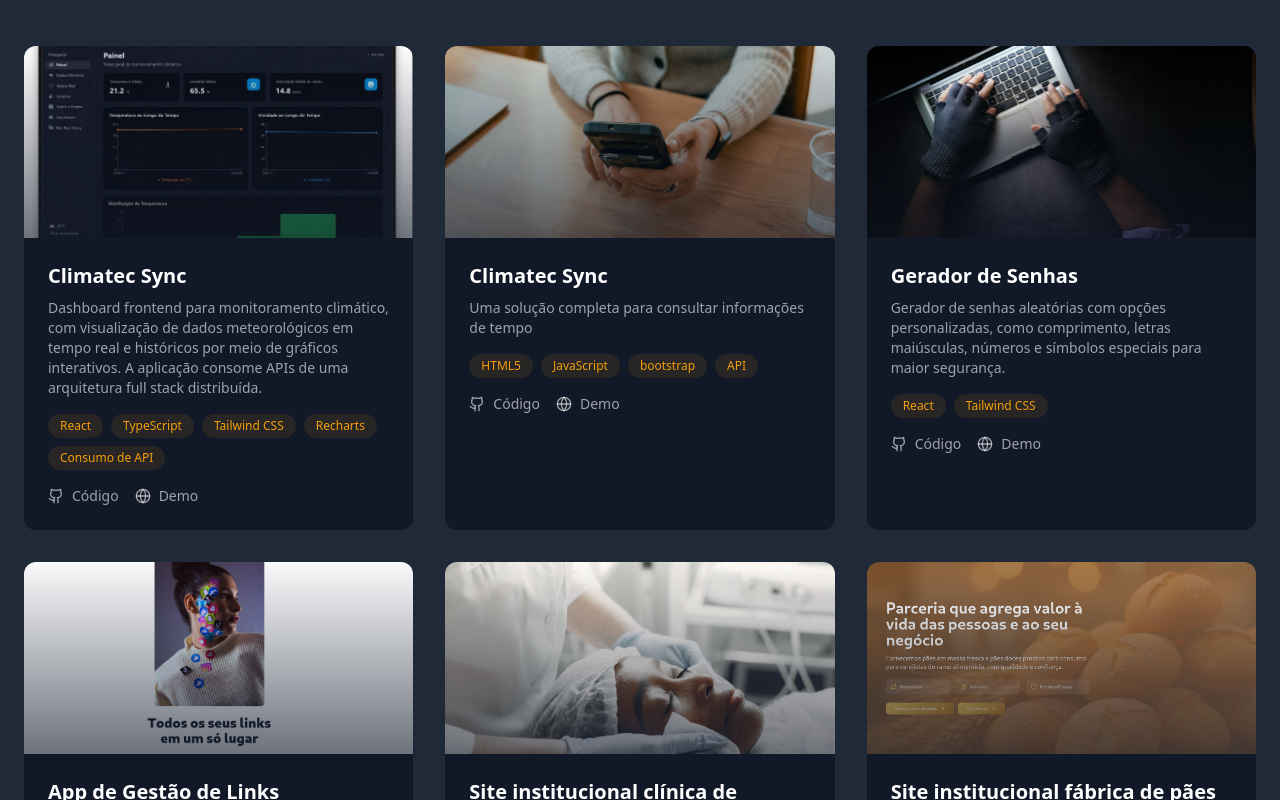
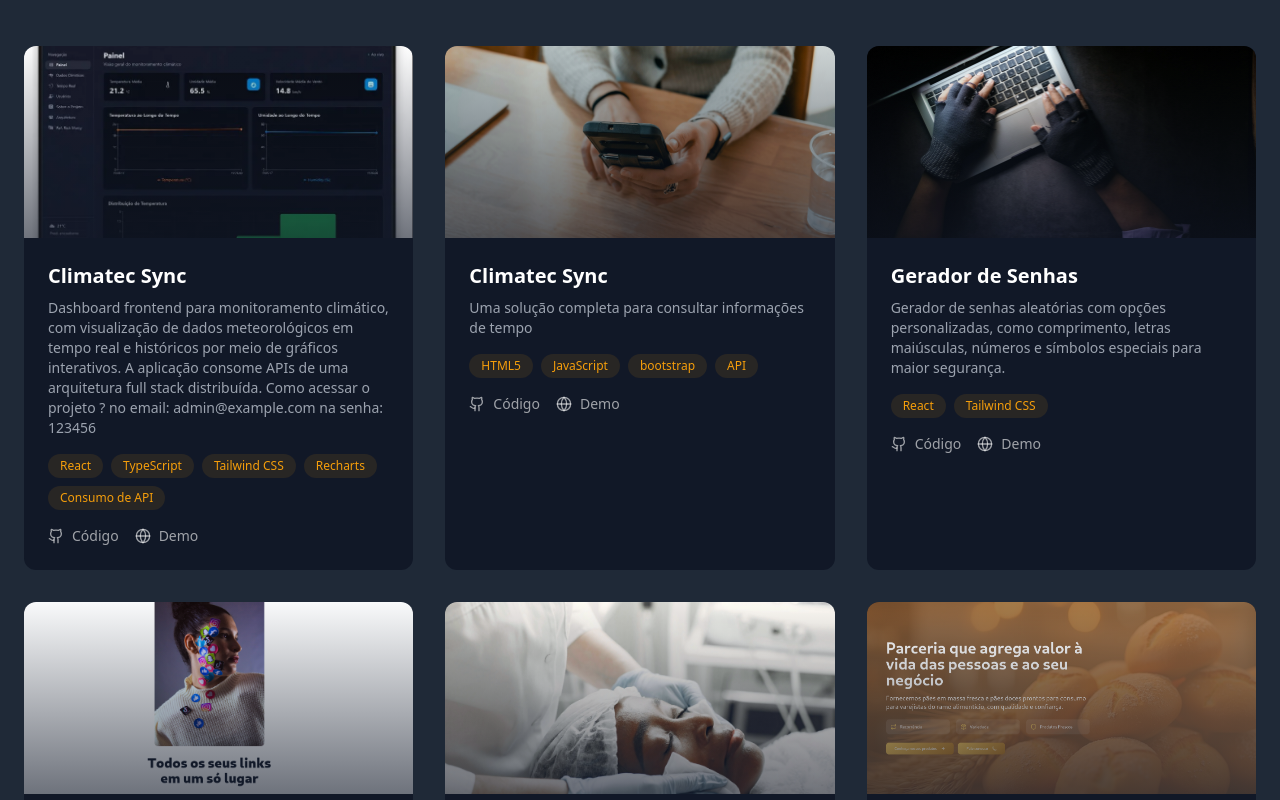
Before and after one commit to Mlluiz39/portfolio, a React (Vite) app: page / in a window 1280 px wide. Shown: the part 2000-2800 px from the top of the page. Built offline with nearby package versions, Linux system fonts and the light colour scheme.

Commit message:
Atualizar o App.tsx

```diff
--- a/src/App.tsx
+++ b/src/App.tsx
@@ -368,7 +368,10 @@ function App() {
             <ProjectCard
               image={ClimatecSync}
               title="Climatec Sync"
-              description="Dashboard frontend para monitoramento climático, com visualização de dados meteorológicos em tempo real e históricos por meio de gráficos interativos. A aplicação consome APIs de uma arquitetura full stack distribuída."
+              description="Dashboard frontend para monitoramento climático, com visualização de dados meteorológicos em tempo real e históricos por meio de gráficos interativos. A aplicação consome APIs de uma arquitetura full stack distribuída.
+Como acessar o projeto ?
+no email: admin@example.com
+na senha: 123456"
               tags={[
                 'React',
                 'TypeScript',
@@ -382,7 +385,7 @@ function App() {
             <ProjectCard
               image={CnpjConsultation}
               title="Climatec Sync"
-              description="Uma solução completa para consultar informações de tempo"
+              description="Uma solução completa para consultar informações de tempo "
               tags={['HTML5', 'JavaScript', 'bootstrap', 'API']}
               githubLink="https://github.com/Mlluiz39/Teste-Vaga-Desenvolvedor-Front-End"
               demoLink="https://cnpj-website-test.netlify.app/"
```
